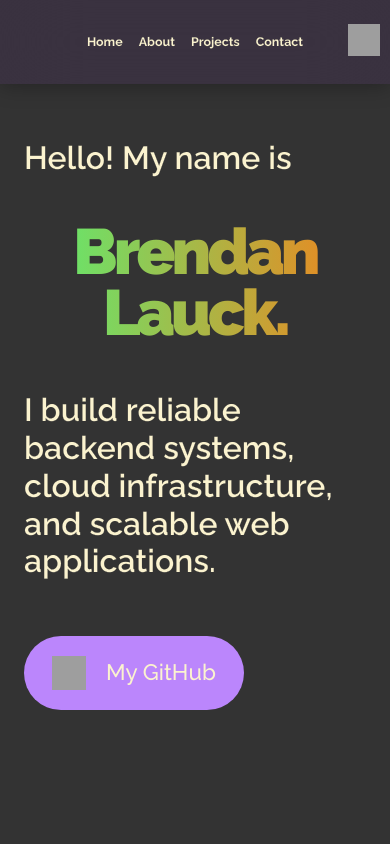
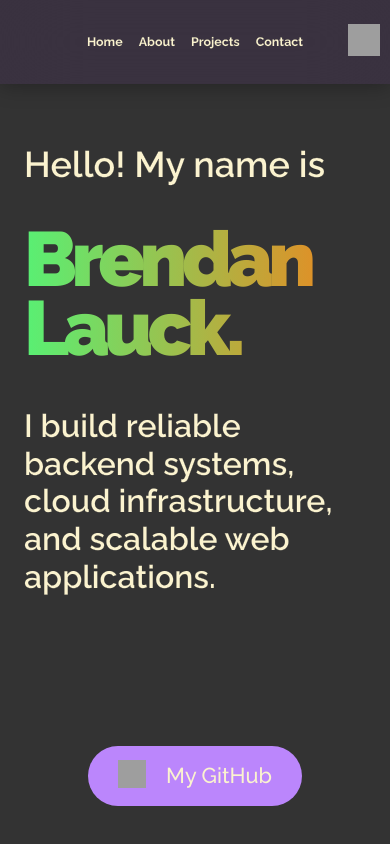
Before and after one commit to brendanonymous/personal-site, a React (Vite) app: page / in a window 390 px wide. Shown: the top 844 px of the page. Built offline with nearby package versions, Linux system fonts and the light colour scheme; grey boxes are pictures that could not be loaded.

Commit message:
mobile styling

```diff
--- a/src/App.css
+++ b/src/App.css
@@ -11,8 +11,9 @@
 [color-theme="light"] {
   --bg-color: rgb(120, 222, 164);
   --text-color: #0f3f3c;
+  --btn-text-color: rgb(255, 255, 255);
   --btn-bg: #007bff;
-  --btn-hover: #010390;
+  --btn-hover: #86e7ff;
   --cool-char-color: rgb(154, 26, 145);
   --cool-char-hover-color: rgb(227, 231, 10);
   --hero-name-gradient-color-2: #ea7425;
@@ -59,7 +60,6 @@ body {
 }
 
 .container {
-  /* text-align: center; */
   padding: 2rem;
 }
 
--- a/src/components/Hero/Hero.css
+++ b/src/components/Hero/Hero.css
@@ -14,7 +14,7 @@
   font-size: clamp(2rem, 4vw, 3.5rem);
   font-weight: 600;
   color: var(--text-color);
-  margin: 0 0 64px;
+  margin-top: 50px;
   -webkit-text-stroke: 0.15px rgb(58, 57, 57);
 }
 
@@ -45,12 +45,16 @@
   align-items: center;
   gap: 20px;
   background: var(--btn-bg);
-  color: var(--text-color);
+  color: var(--btn-text-color);
   text-decoration: none;
   font-weight: 500;
   font-size: 2rem;
   padding: 10px 20px;
   border-radius: 50px;
+}
+
+.hero-button:hover {
+  color: var(--btn-hover)
 }
 
 .hero-button img {
@@ -60,23 +64,44 @@
 
 @media (max-width: 768px) {
   .hero {
-    padding: 0 24px;
+    min-height: 100vh;
+    padding: 115px 24px 32px;
+    align-items: flex-start;
   }
 
   .hero-kicker {
+    font-size: 2.25rem;
+    line-height: 1.1;
+    margin-top: 30px;
     margin-bottom: 40px;
   }
 
   .hero-name {
-    margin-bottom: 48px;
+    font-size: 4.8rem;
+    line-height: 0.9;
+    letter-spacing: -0.07em;
+    text-align: left;
+    margin-bottom: 44px;
   }
 
   .hero-subtitle {
-    margin-bottom: 56px;
+    font-size: 2rem;
+    line-height: 1.18;
+    margin-bottom: 150px;
   }
 
   .hero-button {
-    font-size: 1.4rem;
-    padding: 20px 28px;
+    font-size: 1.35rem;
+    padding: 14px 30px;
+    align-items: start;
+    gap: 20px;
+    display: flex;
+    margin: 0 auto;
+    width: fit-content;
+  }
+
+  .hero-button img {
+    width: 28px;
+    height: 28px;
   }
 }
--- a/src/components/ProjectCard/ProjectCard.css
+++ b/src/components/ProjectCard/ProjectCard.css
@@ -63,10 +63,14 @@
   padding: 16px 25px;
   border-radius: 999px;
   background: var(--btn-bg);
-  color: var(--text-color);
+  color: var(--btn-text-color);
   font-size: 1.15rem;
-  font-weight: 800;
+  font-weight: 700;
   text-decoration: none;
+}
+
+.project-actions a:hover {
+  color: var(--btn-hover);
 }
 
 .project-actions img {
--- a/src/index.css
+++ b/src/index.css
@@ -36,7 +36,7 @@ a {
   text-decoration: inherit;
 }
 a:hover {
-  color: #535bf2;
+  color: var(--btn-hover);
 }
 
 button {
```
Also changed, not shown: public/python-logo.png.
